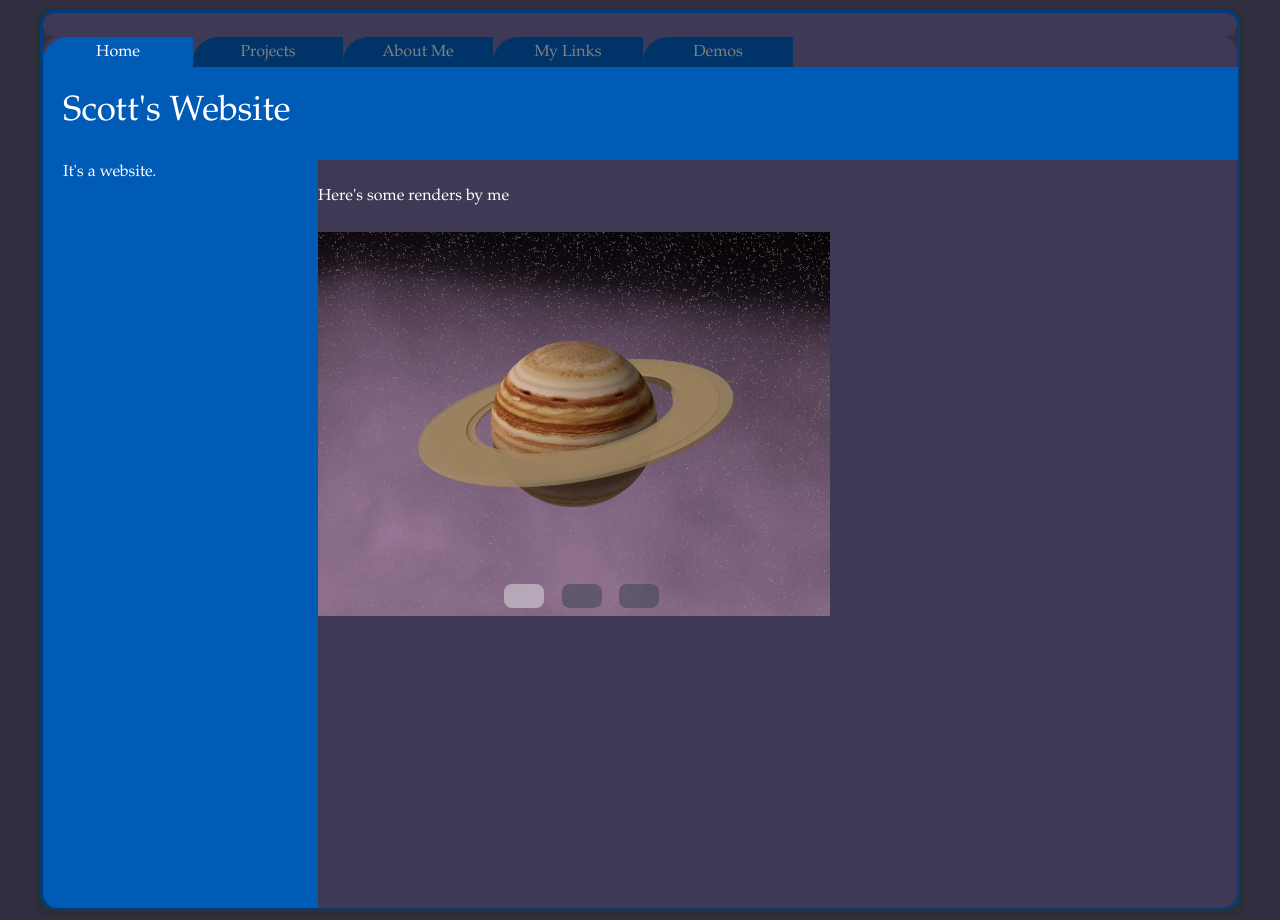
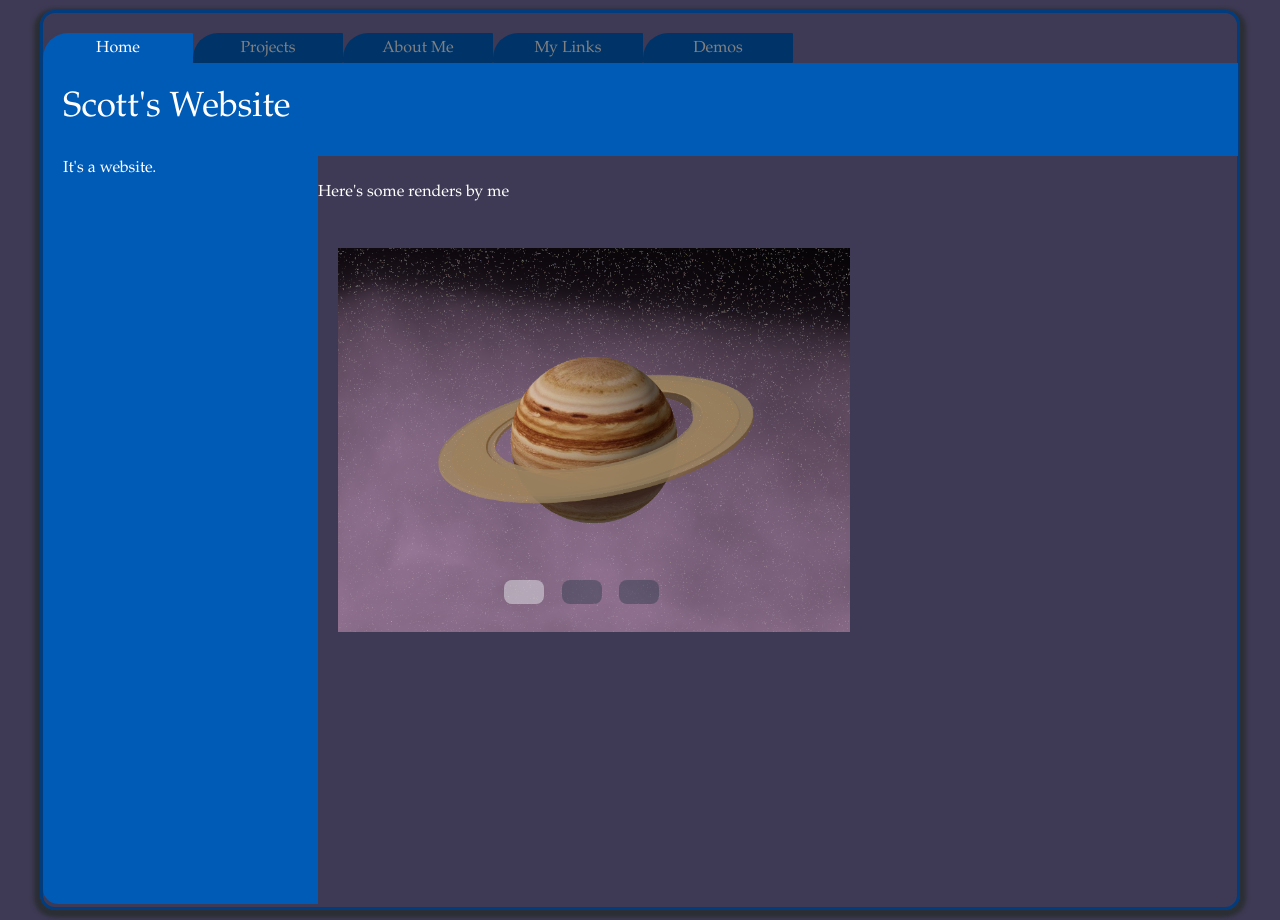
Before and after one commit to scottm213/scottmattera.net, a SvelteKit app: page / in a window 1280 px wide. Built offline with nearby package versions, Linux system fonts and the light colour scheme.

Commit message:
reworking site layout

```diff
--- a/src/app.css
+++ b/src/app.css
@@ -2,7 +2,7 @@
 @import "tailwindcss";
 
 body{
-    background-color: #332f43;
+    background-color: #3E3A55;
     height: 1200px;
     max-width: 1200px;
     max-height: 900px;
@@ -29,9 +29,16 @@ header {
     width: 1195px;
 
 }
+.slideshow{
+    padding: 20px;
+}
 
 .itswebsite{
     margin: 0 0 0 20px;
+}
+
+.tabe{
+    margin: 20px 0 0 0;
 }
 
 .square {
--- a/src/routes/+page.svelte
+++ b/src/routes/+page.svelte
@@ -39,7 +39,7 @@
 
 <title>Scott's Site</title>
 
-<div class="test"> <br> </div>
+
 <div class="test">
 <Tabs/>
 <header class="flex"> <h2>Scott's Website</h2> </header>
@@ -57,7 +57,7 @@
         <br>
         <p>Here's some renders by me </p>
         <br>
-    <div class = "relative h-96 w-[512px]">
+    <div class = "slideshow relative h-96 w-[512px]">
             {#key picChange}
             <img class="absolute" transition:fade src={images[picChange]} height=384 width=512 alt="Reflective Orbs">
             {/key}
--- a/src/routes/tabs.svelte
+++ b/src/routes/tabs.svelte
@@ -8,7 +8,8 @@
 
     }
 </script>
-<nav class="tabs flex">
+
+<nav class="tabs flex tabe">
     <a href = "/">
         <button class = {getCurrentPage("/")} type="button">Home</button> </a>
     <a href = "/work">
--- a/src/routes/work/+page.svelte
+++ b/src/routes/work/+page.svelte
@@ -41,7 +41,7 @@
 
 <title>Scott's Site - My Work</title>
 
-<div> <br> </div>
+<br>
 <Tabs />
 <header> <h2>My Work</h2> </header>
 <div class = "flex flex-row">
```
